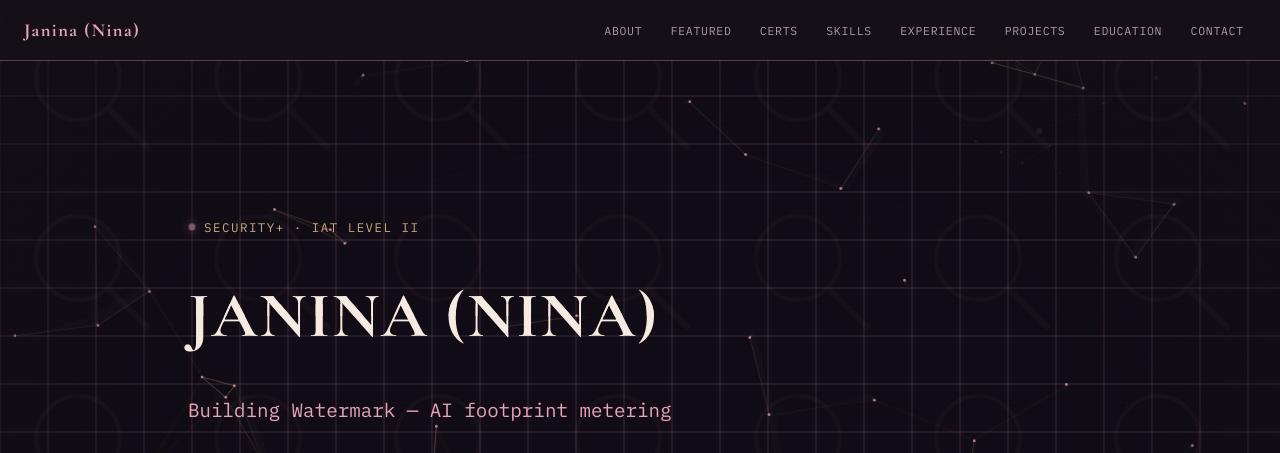
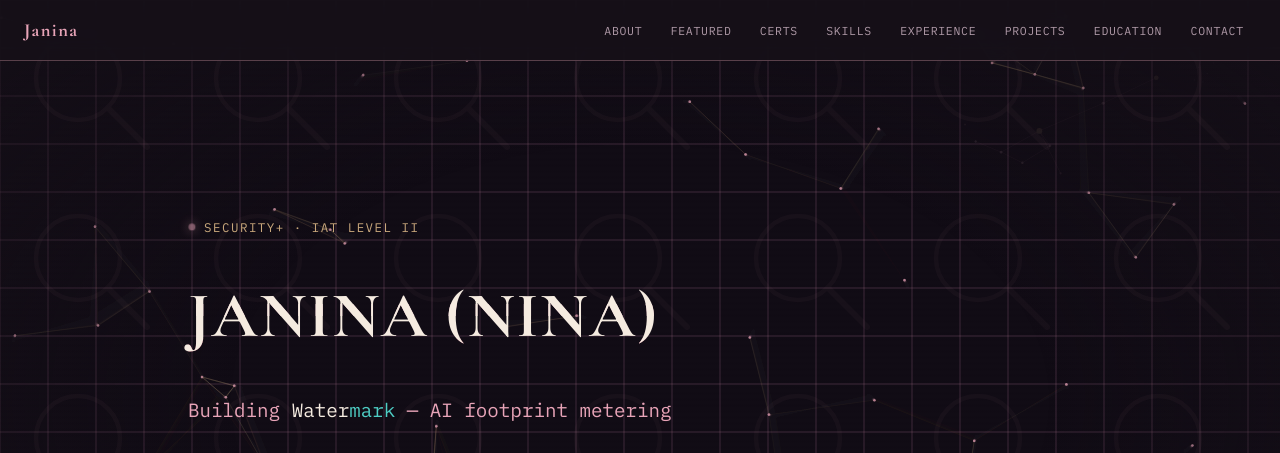
Before and after one commit to JaninaZV/myportfolio, a plain HTML site: page index.html in a window 1280 px wide. Shown: the top 453 px of the page. Drawn offline with nearby package versions, Linux system fonts and the light colour scheme; animation ran at ten frames a second.

Commit message:
Remove (Nina) from nav, add two-tone Watermark in typewriter
Co-Authored-By: Claude Sonnet 4.6 <noreply@anthropic.com>

```diff
--- a/index.html
+++ b/index.html
@@ -1058,7 +1058,7 @@
   </div>
 
   <nav>
-    <a href="#top" class="nav-logo">Janina (Nina)</a>
+    <a href="#top" class="nav-logo">Janina</a>
     <ul class="nav-links">
       <li><a href="#about">ABOUT</a></li>
       <li><a href="#watermark">FEATURED</a></li>
@@ -1452,27 +1452,30 @@
 
     // Typewriter
     const roles = [
-      "Building Watermark — AI footprint metering",
-      "Systems Engineer · Enterprise infrastructure",
-      "Security+ · RHEL · AWS · VMS",
+      { text: "Building Watermark — AI footprint metering", html: 'Building <span class="wm-word-water">Water</span><span class="wm-word-mark">mark</span> — AI footprint metering' },
+      { text: "Systems Engineer \xB7 Enterprise infrastructure" },
+      { text: "Security+ \xB7 RHEL \xB7 AWS \xB7 VMS" },
     ];
     const tw = document.getElementById("typewriter");
-    let ri = 0, ci = 0, deleting = false;
+    let ri = 0, ci = 0, deleting = false, styled = false;
     function typeTick() {
-      const current = roles[ri];
+      const role = roles[ri];
+      const text = role.text;
       if (!deleting) {
-        tw.textContent = current.slice(0, ++ci);
-        if (ci === current.length) {
+        ci++;
+        if (ci === text.length) {
+          if (role.html) { tw.innerHTML = role.html; styled = true; }
+          else tw.textContent = text;
           deleting = true;
           setTimeout(typeTick, 2200);
           return;
         }
+        tw.textContent = text.slice(0, ci);
       } else {
-        tw.textContent = current.slice(0, --ci);
-        if (ci === 0) {
-          deleting = false;
-          ri = (ri + 1) % roles.length;
-        }
+        if (styled) { tw.textContent = text; styled = false; }
+        ci--;
+        tw.textContent = text.slice(0, ci);
+        if (ci === 0) { deleting = false; ri = (ri + 1) % roles.length; }
       }
       setTimeout(typeTick, deleting ? 40 : 70);
     }
```
